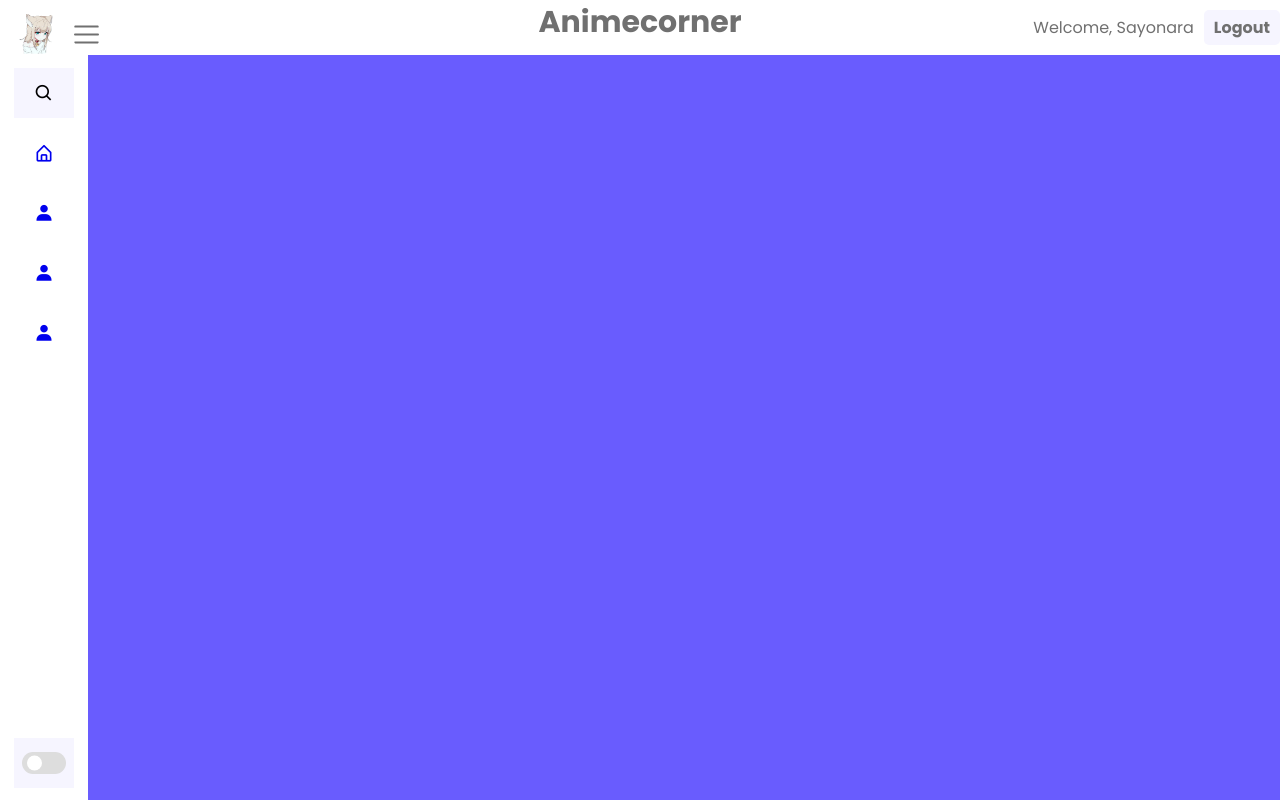
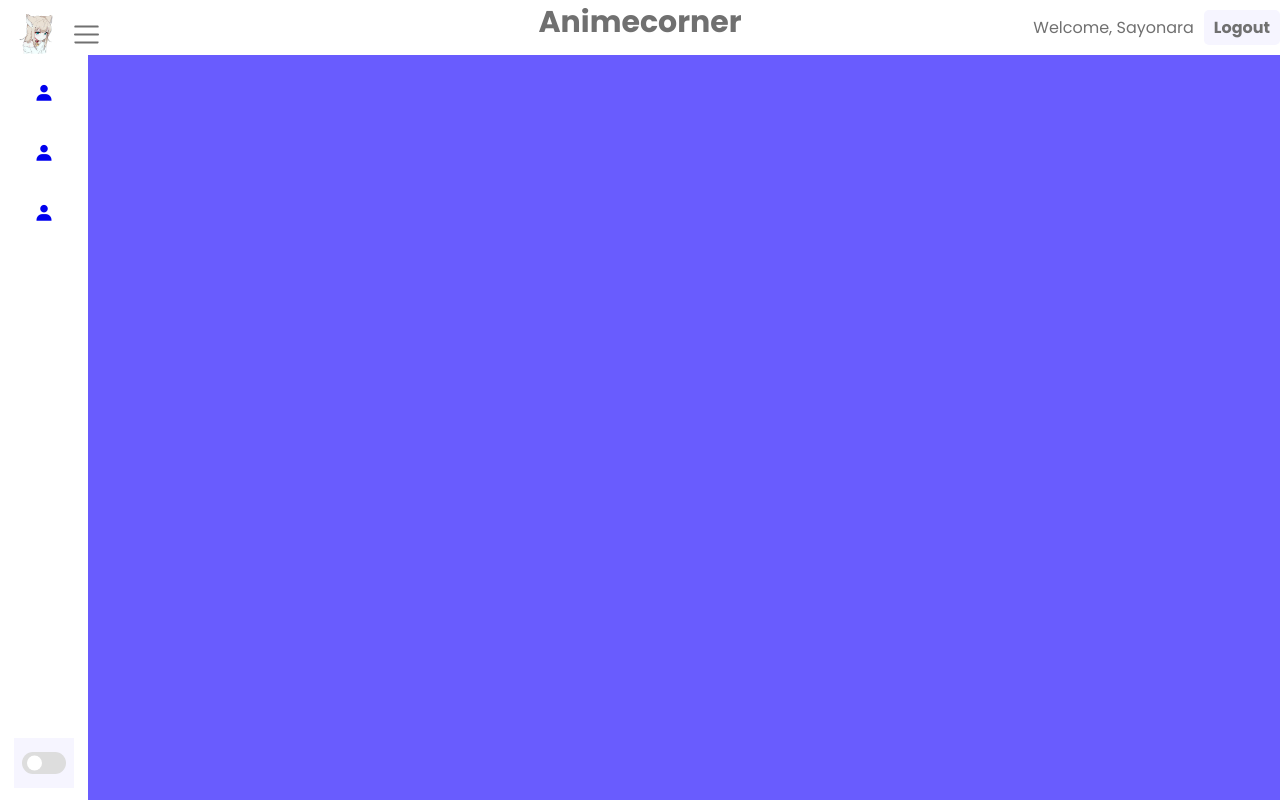
Before and after one commit to Ma0uSaMa/animecorner, a PHP site: page /admin/dashboard/dashboard.php in a window 1280 px wide. Run offline with PHP 8.4, Linux system fonts and the light colour scheme; a user stored in the database is signed in.

Commit message:
Update dashboard_sidebar.php

```diff
--- a/partials/dashboard_sidebar.php
+++ b/partials/dashboard_sidebar.php
@@ -19,7 +19,7 @@
 				<img src="../../images/logo-image.png" alt="">
 			</span>
 			<div class="text header-text">
-				<span class="name">Anime Corner</span>
+				<span class="name">Dashboard</span>
 				<span class="profession"><?php echo $role_text; ?></span>
 			</div>
 		</div>
@@ -32,17 +32,11 @@
 
 	<div class="menu-bar">
 		<div class="menu">
-			<li class="search-box">
+			<!-- <li class="search-box">
 						<i class='bx bx-search icon'></i>
 						<input type="search" placeholder="Search...">
-				</li>
+				</li> -->
 			<ul class="menu-links">
-				<li class="nav-link">
-					<a href="dashboard.php?page=dashboard" class="nav-link">
-    				<i class='bx bx-home-alt icon'></i>
-    				<span class="text nav-text">Dashboard</span>
-				</a>
-				</li>
 				<li class="nav-link">
 					<a href="dashboard.php?page=registered_users" class="nav-link">
     				<i class='bx bxs-user icon'></i>
```
